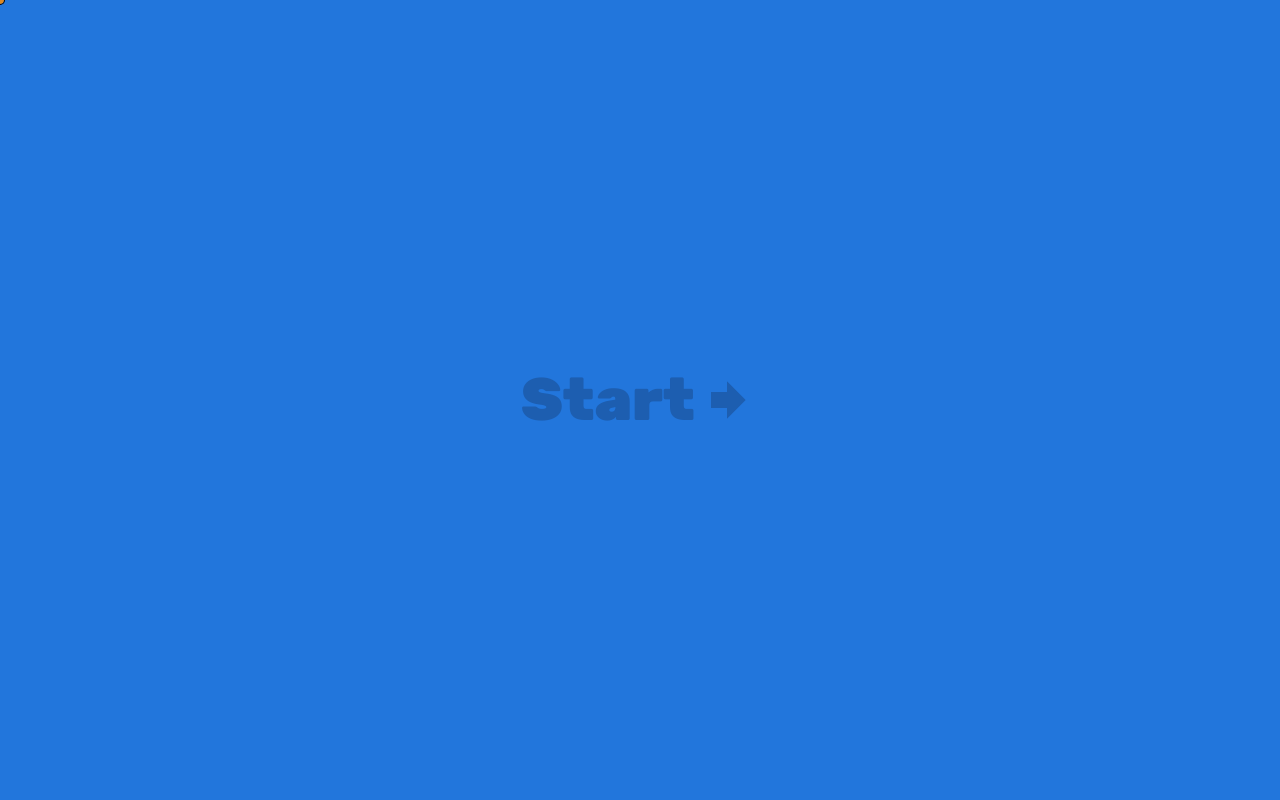
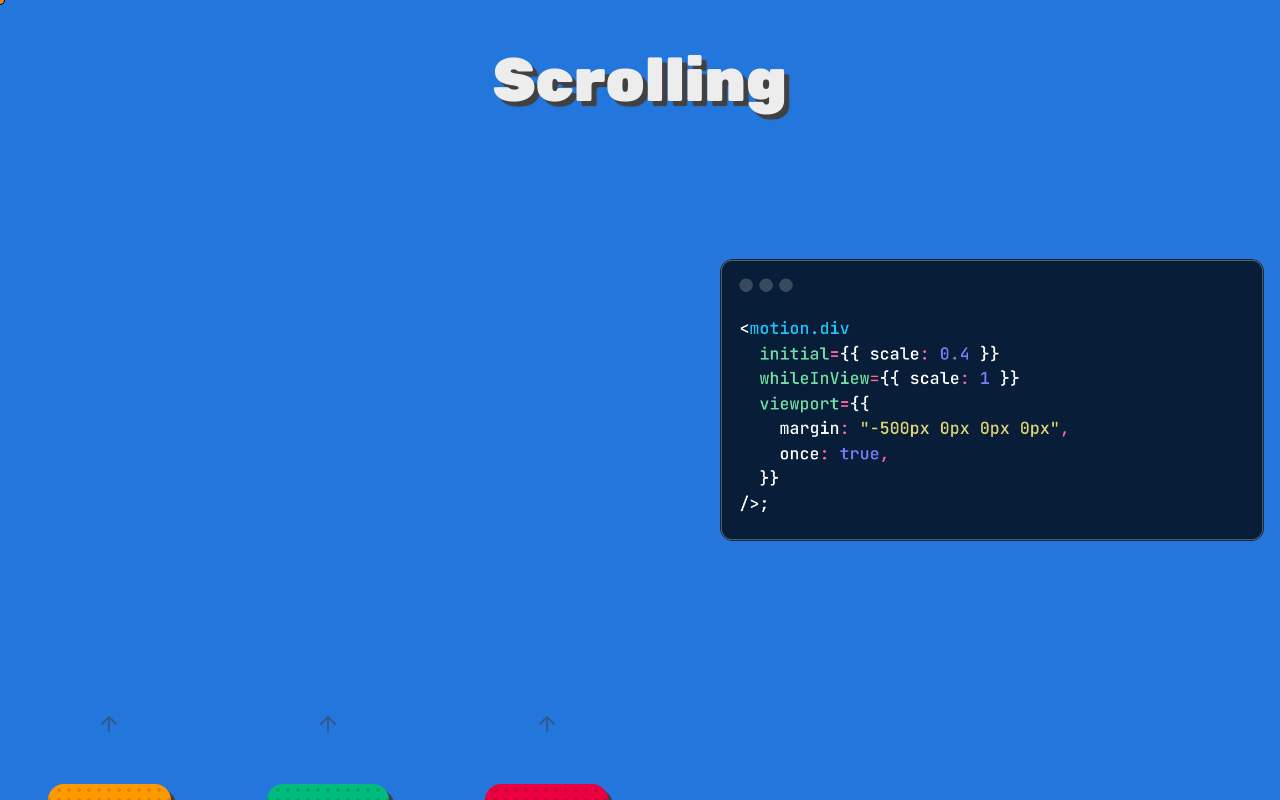
Before and after one commit to oscarheimdahl/motion-demo, a React (Vite) app: page / in a window 1280 px wide. Built offline with nearby package versions, Linux system fonts and the light colour scheme.

Commit message:
Start on scroll

```diff
--- a/src/App.tsx
+++ b/src/App.tsx
@@ -7,6 +7,7 @@ import { AnimatePresenceSlide } from "./components/slides/AnimatePresenceSlide";
 import { ApiSlide } from "./components/slides/ApiSlide";
 import { EasingsSlide } from "./components/slides/EasingsSlide";
 import { IntroSlide } from "./components/slides/IntroSlide";
+import { InViewSlide } from "./components/slides/InViewSlide";
 import { LayoutSlide } from "./components/slides/LayoutSlide";
 import { StartSlide } from "./components/slides/StartSlide";
 import { WhatSlide } from "./components/slides/WhatSlide";
@@ -15,6 +16,7 @@ import { SlideShow } from "./components/SlideShow";
 // Makes hard things easy, and easy things great.
 function App() {
   const slides = [
+    <InViewSlide />,
     <StartSlide />,
     <IntroSlide />,
     <WhatSlide />,
--- /dev/null
+++ b/src/components/slides/InViewSlide.tsx
@@ -0,0 +1,182 @@
+import { useRef, useState } from "react";
+
+import { ArrowUp } from "lucide-react";
+import { motion, useScroll } from "motion/react";
+
+import whileInView from "../../images/code/whileInView.png";
+import { CodeImage } from "../CodeImage";
+import { ShadowTextHeader } from "../ShadowText";
+import { SlideShow } from "../SlideShow";
+
+export const InViewSlide = () => {
+  const [index, setIndex] = useState(0);
+  return (
+    <div className="relative flex h-screen w-screen items-center justify-center">
+      <motion.div
+        className="absolute z-30"
+        initial={{ translateY: "40vh" }}
+        animate={{
+          scale: 0.8,
+          translateY: "-40vh",
+          transition: {
+            duration: 2.5,
+            type: "tween",
+          },
+        }}
+      >
+        <motion.div
+          initial={{ scale: 0, rotate: 90 }}
+          animate={{
+            scale: 0.8,
+            rotate: 0,
+            transition: {
+              visualDuration: 3,
+              type: "spring",
+              delayChildren: 2,
+            },
+          }}
+        >
+          <ShadowTextHeader>Scrolling</ShadowTextHeader>
+        </motion.div>
+      </motion.div>
+      <motion.div
+        className="size-full"
+        initial={{ filter: "blur(100px)", opacity: 0 }}
+        animate={{ filter: "blur(0)", opacity: 1 }}
+        transition={{ delay: 2.2 }}
+      >
+        <SlideShow
+          index={index}
+          setIndex={setIndex}
+          slidesComponents={[<Slide1 />, <Slide2 />]}
+        />
+      </motion.div>
+    </div>
+  );
+};
+
+const Slide1 = () => {
+  return (
+    <div className="flex size-full items-center gap-12">
+      <Scrollers />
+      <div className="z-50 max-w-xl">
+        <CodeImage src={whileInView} />
+      </div>
+    </div>
+  );
+};
+
+const Scrollers = () => {
+  return (
+    <div className="flex size-full justify-around">
+      <div className="hide-scrollbar h-full w-full overflow-y-scroll">
+        <div className="flex flex-col items-center justify-center gap-12 p-12 pt-[95vh]">
+          <ArrowUp className="text-gray -mt-12 opacity-50" />
+          {Array.from({ length: 50 }).map((_, i) => {
+            return (
+              <motion.div
+                initial={{ opacity: 0 }}
+                whileInView={{
+                  translateX: 0,
+                  opacity: 1,
+                  transition: { duration: 1.5, type: "spring" },
+                }}
+                key={i}
+                className="drop-shadow-hard-lg dotted-bg h-36 w-full max-w-72 rounded-2xl bg-amber-500"
+              ></motion.div>
+            );
+          })}
+        </div>
+      </div>
+      <div className="hide-scrollbar h-full w-full overflow-y-scroll">
+        <div className="flex flex-col items-center justify-center gap-12 p-12 pt-[95vh]">
+          <ArrowUp className="text-gray -mt-12 opacity-50" />
+          {Array.from({ length: 50 }).map((_, i) => {
+            return (
+              <motion.div
+                initial={{
+                  rotate: i === 0 ? 0 : -90,
+                  translateY: i === 0 ? 0 : 100,
+                }}
+                whileInView={{
+                  rotate: 0,
+                  translateY: 0,
+                  transition: { duration: 0.6, type: "spring" },
+                }}
+                viewport={{ once: true }}
+                key={i}
+                className="drop-shadow-hard-lg dotted-bg h-36 w-full max-w-72 rounded-2xl bg-emerald-500"
+              ></motion.div>
+            );
+          })}
+        </div>
+      </div>
+
+      <div className="hide-scrollbar h-full w-full overflow-y-scroll">
+        <div className="flex flex-col items-center justify-center gap-12 p-12 pt-[95vh]">
+          <ArrowUp className="text-gray -mt-12 opacity-50" />
+
+          {Array.from({ length: 50 }).map((_, i) => {
+            return (
+              <motion.div
+                initial={{ scale: 0.4 }}
+                viewport={{ margin: "-500px 0px 0px 0px" }}
+                whileInView={{
+                  scale: 1,
+                }}
+                key={i}
+                className="drop-shadow-hard-lg dotted-bg h-36 w-full max-w-72 rounded-2xl bg-rose-600"
+              ></motion.div>
+            );
+          })}
+        </div>
+      </div>
+    </div>
+  );
+};
+
+const Slide2 = () => {
+  return (
+    <div className="flex size-full items-center gap-12">
+      <CatFeed />
+      <div className="z-50 max-w-xl">
+        <CodeImage src={whileInView} />
+      </div>
+    </div>
+  );
+};
+
+export const CatFeed = () => {
+  return (
+    <div className="flex size-full justify-around">
+      <div className="hide-scrollbar h-full w-full overflow-y-scroll">
+        <div className="flex flex-col items-center justify-center gap-12 p-12 py-[95vh]">
+          <ArrowUp className="text-gray -mt-12 opacity-50" />
+          {Array.from({ length: 5 }).map((_, i) => {
+            return <ScrollBox key={i} />;
+          })}
+        </div>
+      </div>
+    </div>
+  );
+};
+
+const ScrollBox = () => {
+  const ref = useRef<HTMLDivElement | null>(null);
+  const { scrollYProgress } = useScroll({ target: ref });
+
+  const [progress, setProgress] = useState(0);
+
+  scrollYProgress.on("change", (progress) => {
+    setProgress(progress);
+  });
+  return (
+    <motion.div
+      ref={ref}
+      className="drop-shadow-hard-lg dotted-bg h-36 w-full max-w-72 rounded-2xl bg-amber-500"
+    >
+      {" "}
+      {progress}
+    </motion.div>
+  );
+};
--- a/src/components/slides/LayoutSlide.tsx
+++ b/src/components/slides/LayoutSlide.tsx
@@ -189,9 +189,9 @@ export const ReOrder = () => {
                 {item}
               </div>
 
-              <div className="absolute right-1 bottom-1 flex flex-col items-center text-3xl">
+              <div className="absolute right-1 bottom-1 flex rotate-180 flex-col items-center text-3xl">
+                <div>{item}</div>
                 <div>♣</div>
-                <div className="rotate-180">{item}</div>
               </div>
             </motion.div>
           </Reorder.Item>
--- a/src/components/slides/Slide6.tsx
+++ /dev/null
@@ -1,7 +0,0 @@
-export const Slide6 = () => {
-  return (
-    <div className="relative flex h-screen w-screen items-center justify-center">
-      Slide6
-    </div>
-  );
-};
--- a/src/index.css
+++ b/src/index.css
@@ -50,3 +50,14 @@
     opacity: 0;
   }
 }
+
+/* Hide scrollbar for Chrome, Safari and Opera */
+.hide-scrollbar::-webkit-scrollbar {
+  display: none;
+}
+
+/* Hide scrollbar for IE, Edge and Firefox */
+.hide-scrollbar {
+  -ms-overflow-style: none; /* IE and Edge */
+  scrollbar-width: none; /* Firefox */
+}
```
Also changed, not shown: src/images/code/whileInView.png (added).
